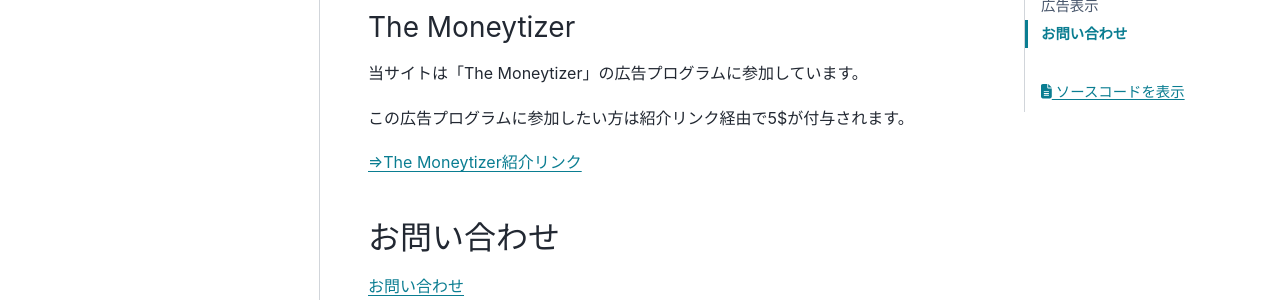
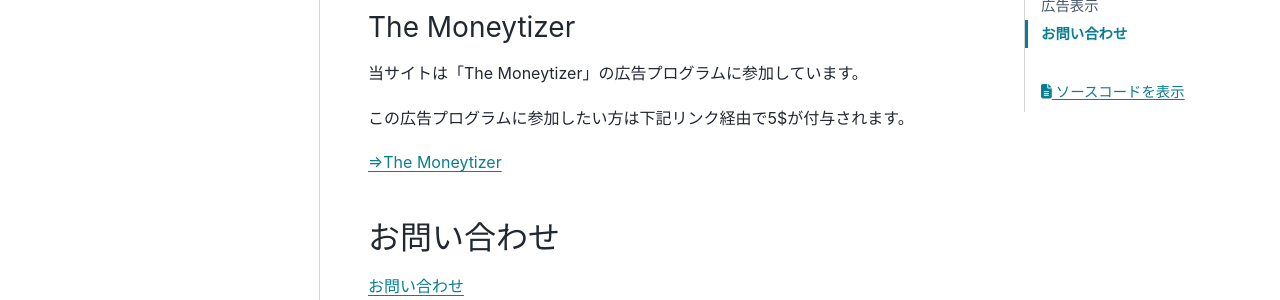
Before and after one commit to mtakagishi/note, a Sphinx documentation site: the page built from docs/about_this_site.rst, in a window 1280 px wide and 900 px high, scrolled down 934 px. Shown: the part 152-452 px from the top of the window. Built offline with Sphinx 7.4.7 and the PyData theme 0.15.4, drawn with Linux system fonts in a browser that asks for light colours.

Commit message:
update ads urls

```diff
--- a/docs/about_this_site.rst
+++ b/docs/about_this_site.rst
@@ -31,9 +31,9 @@
 -------------------
 当サイトは「The Moneytizer」の広告プログラムに参加しています。
 
-この広告プログラムに参加したい方は紹介リンク経由で5$が付与されます。
+この広告プログラムに参加したい方は下記リンク経由で5$が付与されます。
 
-`⇒The Moneytizer紹介リンク <https://us.themoneytizer.com/&sponsor=145d85f430008add7c50469cf587a9e9#inscription>`_
+`⇒The Moneytizer <https://us.themoneytizer.com/&sponsor=145d85f430008add7c50469cf587a9e9>`_
 
 お問い合わせ
 ================================
--- a/static/index.html
+++ b/static/index.html
@@ -32,7 +32,7 @@
 		</div>
 	</main>
 	<footer>
-		<p>&copy; mtakagishi. All rights reserved. | <a href="https://us.themoneytizer.com/&sponsor=145d85f430008add7c50469cf587a9e9#inscription" class="footer-link" target="_blank">Click here to get "The Moneytizer ad" and 5$</a></p>
+		<p>&copy; mtakagishi. All rights reserved. | <a href="https://us.themoneytizer.com/&sponsor=145d85f430008add7c50469cf587a9e9" class="footer-link" target="_blank">Click here to get "The Moneytizer ad" and 5$</a></p>
 	</footer>
 </body>
 </html>
```
Also changed, not shown: 2 other files.
